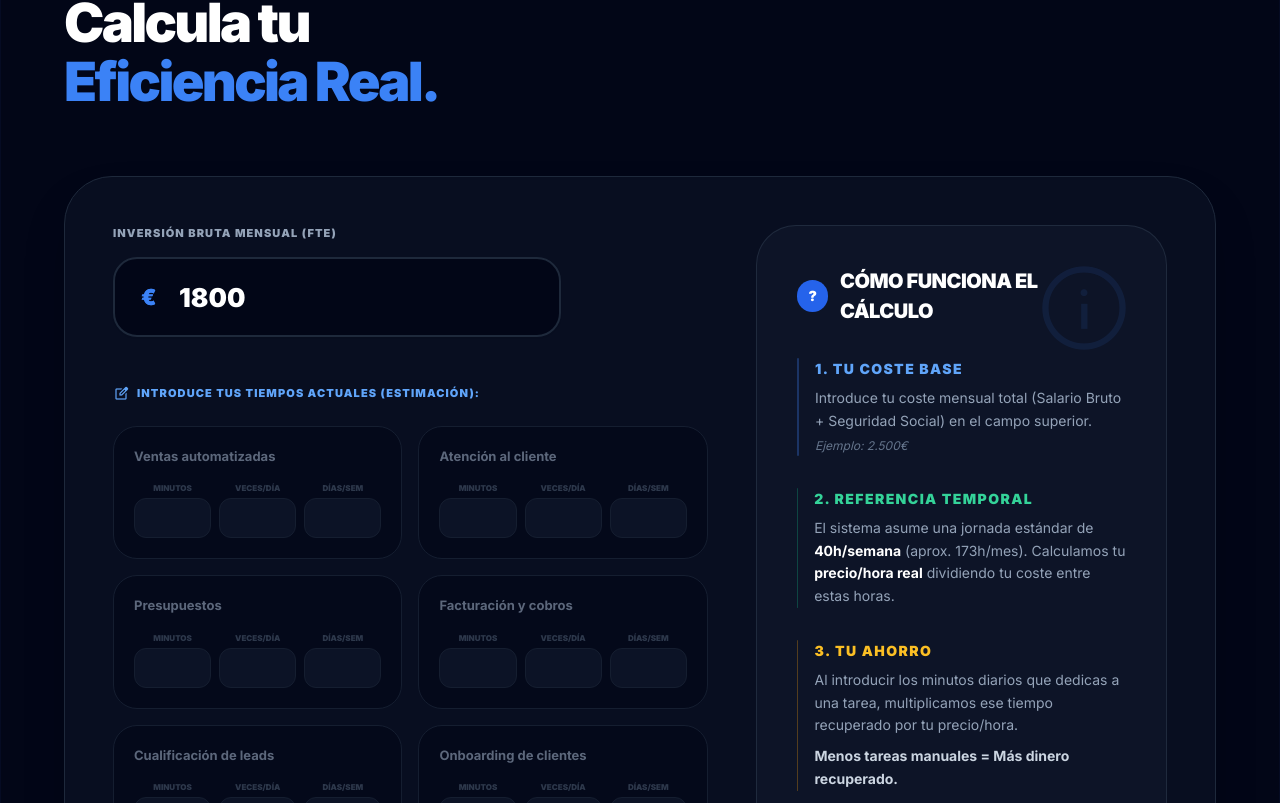
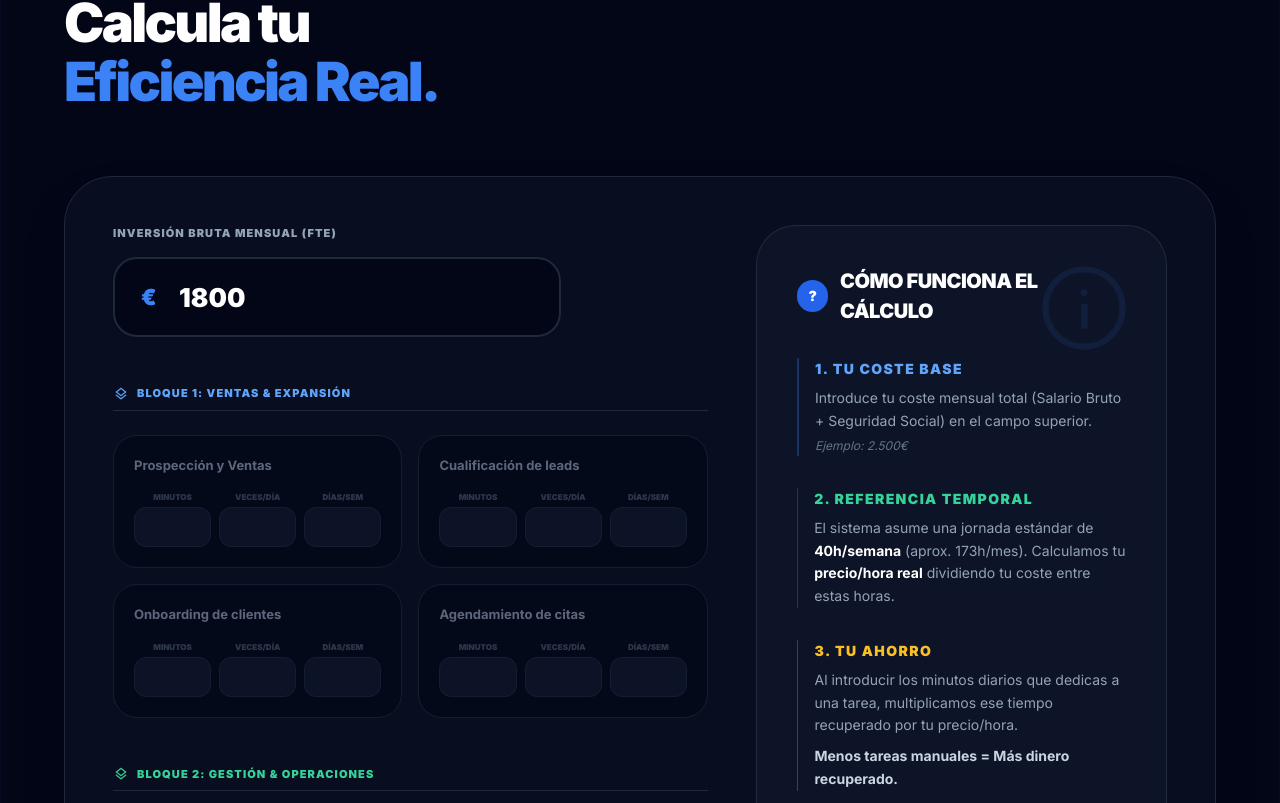
Before and after one commit to heycrisia-star/BOPS, a React (Vite) app: page / in a window 1280 px wide. Shown: the part 1997-2800 px from the top of the page. Built offline with nearby package versions, Linux system fonts and the light colour scheme.

Commit message:
Finalize: Calculator layout, Privacy Lock, Lead Capture (Email+Improvements), Menu Updates

```diff
--- a/components/AIArchitectAssistant.tsx
+++ b/components/AIArchitectAssistant.tsx
@@ -1,5 +1,7 @@
+
 
 import React, { useState, useMemo, useRef } from 'react';
+import { supabase } from '../lib/supabase';
 
 interface Task {
   id: string;
@@ -9,20 +11,29 @@ interface Task {
   daysPerWeek: number;
 }
 
-const PRESET_TASKS = [
-  { id: 'sales', name: 'Ventas automatizadas', mins: 20 },
-  { id: 'atc', name: 'Atención al cliente', mins: 30 },
-  { id: 'budget', name: 'Presupuestos', mins: 25 },
-  { id: 'billing', name: 'Facturación y cobros', mins: 20 },
+const TASKS_SALES = [
+  { id: 'sales', name: 'Prospección y Ventas', mins: 20 },
   { id: 'qual', name: 'Cualificación de leads', mins: 15 },
   { id: 'onb', name: 'Onboarding de clientes', mins: 45 },
-  { id: 'citas', name: 'Control de citas', mins: 15 },
+  { id: 'citas', name: 'Agendamiento de citas', mins: 15 },
+];
+
+const TASKS_OPS = [
+  { id: 'atc', name: 'Atención al cliente', mins: 30 },
+  { id: 'billing', name: 'Facturación y cobros', mins: 20 },
+  { id: 'budget', name: 'Presupuestos', mins: 25 },
+  { id: 'reviews', name: 'Gestión de Reseñas', mins: 20 },
+];
+
+const TASKS_ENG = [
+  { id: 'web', name: 'Diseño y Mant. Web', mins: 40 },
+  { id: 'dash', name: 'Diseño de Dashboards', mins: 40 },
   { id: 'data', name: 'Extracción de datos', mins: 50 },
-  { id: 'reviews', name: 'Reseñas online', mins: 20 },
-  { id: 'dash', name: 'Reportes y dashboards', mins: 40 },
-  { id: 'wpp', name: 'Agente WhatsApp', mins: 45 },
-  { id: 'tg', name: 'Agente Telegram', mins: 45 },
+  { id: 'wpp', name: 'Agentes IA (Wpp/Tg)', mins: 45 },
 ];
+
+// Combine for helper lookups if needed, or just iterate groups
+const ALL_TASKS = [...TASKS_SALES, ...TASKS_OPS, ...TASKS_ENG];
 
 const LOGO_URL = 'https://res.cloudinary.com/dk7xpxrvh/image/upload/v1767147299/asasasasasa_uyedrh.jpg';
 
@@ -30,8 +41,14 @@ const AIArchitectAssistant: React.FC = () => {
   const [employeeCost, setEmployeeCost] = useState<number>(1800);
   const [tasks, setTasks] = useState<Task[]>([]);
   const [isSubmitting, setIsSubmitting] = useState(false);
+  const [email, setEmail] = useState('');
+  const [showEmailModal, setShowEmailModal] = useState(false);
+  const [isSaving, setIsSaving] = useState(false);
+  const [isUnlocked, setIsUnlocked] = useState(false); // Added isUnlocked state
 
   const canvasRef = useRef<HTMLCanvasElement>(null);
+
+
 
   const formatNum = (num: number | string) => {
     return new Intl.NumberFormat('es-ES').format(Math.round(Number(num)));
@@ -74,7 +91,33 @@ const AIArchitectAssistant: React.FC = () => {
     };
   }, [tasks, employeeCost]);
 
-  const generateAndDownload = async () => {
+  const handleLeadSubmit = async (e: React.FormEvent) => {
+    e.preventDefault();
+    if (!email) return;
+    setIsSaving(true);
+
+    // Extract only the names of active tasks (improvements)
+    const selectedImprovements = tasks
+      .filter(t => t.minutes > 0)
+      .map(t => t.name);
+
+    // Save strictly email + improvements array
+    await supabase.from('calculator_leads').insert({
+      email,
+      improvements: selectedImprovements
+    });
+
+    setShowEmailModal(false);
+    setIsSaving(false);
+    generateAndDownload(true);
+  };
+
+  const generateAndDownload = async (bypassCheck = false) => {
+    if (!bypassCheck && !email) {
+      setShowEmailModal(true);
+      return;
+    }
+
     setIsSubmitting(true);
     const canvas = canvasRef.current;
     if (!canvas) return;
@@ -214,36 +257,34 @@ const AIArchitectAssistant: React.FC = () => {
                 </div>
               </div>
 
-              <div className="space-y-6">
-                <p className="text-[11px] font-black text-blue-400 uppercase tracking-widest mb-4 flex items-center gap-2">
-                  <span className="material-symbols-outlined text-[16px]">edit_square</span>
-                  Introduce tus tiempos actuales (Estimación):
+              <div className="space-y-12">
+                {[
+                  { title: 'BLOQUE 1: VENTAS & EXPANSIÓN', items: TASKS_SALES, color: 'text-blue-400' },
+                  { title: 'BLOQUE 2: GESTIÓN & OPERACIONES', items: TASKS_OPS, color: 'text-emerald-400' },
+                  { title: 'BLOQUE 3: INGENIERÍA & PRODUCTO', items: TASKS_ENG, color: 'text-violet-400' }
+                ].map((block) => (
+                  <div key={block.title}>
+                    <p className={`text-[11px] font-black ${block.color} uppercase tracking-widest mb-6 flex items-center gap-2 border-b border-slate-800 pb-2`}>
+                      <span className="material-symbols-outlined text-[16px]">layers</span>
+                      {block.title}
                     </p>
-
                     <div className="grid grid-cols-1 md:grid-cols-2 gap-4">
-                  {PRESET_TASKS.map(preset => {
+                      {block.items.map(preset => {
                         const activeTask = tasks.find(t => t.id === preset.id);
-                    // Active if ANY field has value > 0 (or simply existence in array?)
-                    // Better: Active if minutes > 0 OR user started typing?
-                    // Let's stick to: isZero if minutes is 0.
                         const isZero = !activeTask || (activeTask.minutes === 0);
-
-                    // Helper to get value safely. Defaults to 0 for everything now.
                         const getValue = (field: keyof Task) => activeTask ? activeTask[field] : 0;
 
                         const handleChange = (field: keyof Task, val: number) => {
                           if (!activeTask) {
-                        // First interaction: Create task with 0 defaults
                             const newTask: Task = {
                               id: preset.id,
                               name: preset.name,
                               minutes: field === 'minutes' ? val : 0,
-                          frequency: field === 'frequency' ? val : 0, // Default 0
-                          daysPerWeek: field === 'daysPerWeek' ? val : 0 // Default 0
+                              frequency: field === 'frequency' ? val : 0,
+                              daysPerWeek: field === 'daysPerWeek' ? val : 0
                             };
                             setTasks(prev => [...prev, newTask]);
                           } else {
-                        // Update existing
                             updateTask(preset.id, field, val);
                           }
                         };
@@ -282,6 +323,8 @@ const AIArchitectAssistant: React.FC = () => {
                       })}
                     </div>
                   </div>
+                ))}
+              </div>
             </div>
 
             {/* RESULTS COLUMN - DARK MODE */}
@@ -289,6 +332,9 @@ const AIArchitectAssistant: React.FC = () => {
               <div className="sticky top-32 space-y-8">
                 {tasks.length > 0 ? (
                   <div className="space-y-8 animate-in fade-in slide-in-from-right-10 duration-700">
+
+                    {/* BLUR WRAPPER */}
+                    <div className={`transition-all duration-700 ${!isUnlocked ? 'filter blur-xl select-none pointer-events-none opacity-80' : 'filter blur-0 opacity-100'}`}>
 
                       {/* Hero FTE & MONEY Card */}
                       <div className="p-10 md:p-12 rounded-[56px] bg-[#020617] text-white shadow-[0_30px_90px_-20px_rgba(2,6,23,0.8)] relative overflow-hidden flex flex-col items-center text-center border-b-[16px] border-blue-600 group ring-1 ring-white/10">
@@ -325,7 +371,7 @@ const AIArchitectAssistant: React.FC = () => {
                       </div>
 
                       {/* Matriz de Ahorro Real-Time */}
-                    <div className="grid grid-cols-2 gap-4">
+                      <div className="grid grid-cols-2 gap-4 mt-8">
                         {summaryCards.map((card, i) => (
                           <div key={i} className={`group p-6 md:p-8 rounded-[40px] border ${card.bg.replace('bg-', 'bg-opacity-10 bg-')} ${card.border.replace('border-', 'border-opacity-20 border-')} flex flex-col justify-between shadow-sm hover:shadow-xl transition-all hover:-translate-y-1 relative overflow-hidden bg-slate-900/50 backdrop-blur-sm`}>
                             <div className={`absolute top-0 right-0 w-16 h-16 ${card.accent} opacity-[0.1] rounded-bl-full`}></div>
@@ -340,14 +386,82 @@ const AIArchitectAssistant: React.FC = () => {
                         ))}
                       </div>
 
+                    </div>
+                    {/* END BLUR WRAPPER */}
+
+                    {/* LOCK OVERLAY MESSAGE (Icon Only) */}
+                    {!isUnlocked && (
+                      <div className="absolute top-0 left-0 w-full h-full flex items-center justify-center z-20 pointer-events-none pb-32">
+                        <div className="w-32 h-32 bg-slate-900/50 backdrop-blur-sm rounded-full flex items-center justify-center border border-white/10 shadow-2xl">
+                          <span className="material-symbols-outlined text-6xl text-white/50">lock</span>
+                        </div>
+                      </div>
+                    )}
+
+
+                    {/* Button and Modal Section */}
                     <button
-                      onClick={generateAndDownload}
+                      onClick={() => generateAndDownload()}
                       disabled={isSubmitting}
-                      className="w-full py-8 bg-blue-600 text-white rounded-[40px] font-[1000] text-[16px] uppercase tracking-widest hover:bg-blue-500 hover:scale-[1.02] transition-all shadow-[0_20px_50px_-15px_rgba(37,99,235,0.4)] flex items-center justify-center gap-4 active:scale-95 disabled:opacity-50"
+                      className="w-full py-8 bg-blue-600 text-white rounded-[40px] font-[1000] text-[16px] uppercase tracking-widest hover:bg-blue-500 hover:scale-[1.02] transition-all shadow-[0_20px_50px_-15px_rgba(37,99,235,0.4)] flex items-center justify-center gap-4 active:scale-95 disabled:opacity-50 relative z-30"
                     >
-                      <span className="material-symbols-outlined text-[28px]">{isSubmitting ? 'sync' : 'clinical_notes'}</span>
-                      {isSubmitting ? 'DISEÑANDO...' : 'DESCARGAR AUDITORÍA COMPLETA'}
+                      <span className="material-symbols-outlined text-[28px]">{isUnlocked ? 'download' : 'lock_open'}</span>
+                      {isSubmitting ? 'GENERANDO...' : (isUnlocked ? 'DESCARGAR INFORME' : 'DESBLOQUEAR Y DESCARGAR')}
                     </button>
+
+                    {/* EMAIL CAPTURE MODAL */}
+                    {showEmailModal && (
+                      <div className="fixed inset-0 z-50 flex items-center justify-center p-4 bg-[#020617]/90 backdrop-blur-sm animate-in fade-in duration-200">
+                        <div className="w-full max-w-md bg-slate-900 border border-slate-700 p-8 rounded-[32px] shadow-2xl relative animate-in zoom-in-95 duration-200">
+                          <button
+                            onClick={() => setShowEmailModal(false)}
+                            className="absolute top-6 right-6 text-slate-500 hover:text-white transition-colors"
+                          >
+                            <span className="material-symbols-outlined">close</span>
+                          </button>
+
+                          <div className="text-center mb-8">
+                            <div className="w-16 h-16 bg-blue-500/10 rounded-full flex items-center justify-center mx-auto mb-6">
+                              <span className="material-symbols-outlined text-blue-500 text-[32px]">forward_to_inbox</span>
+                            </div>
+                            <h3 className="text-2xl font-[900] text-white  mb-2">¿Dónde te enviamos el informe?</h3>
+                            <p className="text-slate-400 text-sm">
+                              Recibirás tu auditoría de rentabilidad detallada y una copia en alta calidad para tu equipo.
+                            </p>
+                          </div>
+
+                          <form onSubmit={handleLeadSubmit} className="space-y-4">
+                            <div>
+                              <input
+                                type="email"
+                                required
+                                placeholder="tu@email.com"
+                                value={email}
+                                onChange={(e) => setEmail(e.target.value)}
+                                className="w-full h-14 bg-slate-950 border border-slate-700 rounded-xl px-4 text-white placeholder-slate-600 focus:border-blue-500 outline-none transition-all font-medium text-center"
+                              />
+                            </div>
+                            <button
+                              type="submit"
+                              disabled={isSaving}
+                              className="w-full h-14 bg-blue-600 hover:bg-blue-500 text-white rounded-xl font-black uppercase tracking-widest transition-all flex items-center justify-center gap-2 disabled:opacity-50 disabled:cursor-not-allowed"
+                            >
+                              {isSaving ? (
+                                'UN MOMENTO...'
+                              ) : (
+                                <>
+                                  <span>ENVIAR Y DESCARGAR</span>
+                                  <span className="material-symbols-outlined">download</span>
+                                </>
+                              )}
+                            </button>
+                            <p className="text-[10px] text-center text-slate-500 uppercase font-bold tracking-widest">
+                              Sin spam. Solo ingeniería.
+                            </p>
+                          </form>
+                        </div>
+                      </div>
+                    )}
 
                     <p className="text-[11px] text-center text-slate-500 font-bold px-12 leading-relaxed italic opacity-70">
                       Informe técnico certificado de eficiencia operativa. Basado en ingeniería de sistemas de alta disponibilidad.
--- /dev/null
+++ b/lib/supabase.ts
@@ -0,0 +1,11 @@
+
+import { createClient } from '@supabase/supabase-js'
+
+const supabaseUrl = import.meta.env.VITE_SUPABASE_URL
+const supabaseAnonKey = import.meta.env.VITE_SUPABASE_ANON_KEY
+
+if (!supabaseUrl || !supabaseAnonKey) {
+    throw new Error('Missing Supabase environment variables')
+}
+
+export const supabase = createClient(supabaseUrl, supabaseAnonKey)
--- a/package.json
+++ b/package.json
@@ -10,6 +10,7 @@
   },
   "dependencies": {
     "@google/genai": "^1.34.0",
+    "@supabase/supabase-js": "^2.90.1",
     "face-api.js": "^0.22.2",
     "framer-motion": "^12.23.28",
     "gsap": "^3.14.2",
```
Also changed, not shown: App.tsx (+5 -2 lines), 2 other files (tests, documents, lock files or other folders). Lines whose indentation alone changed are shown as unchanged.
